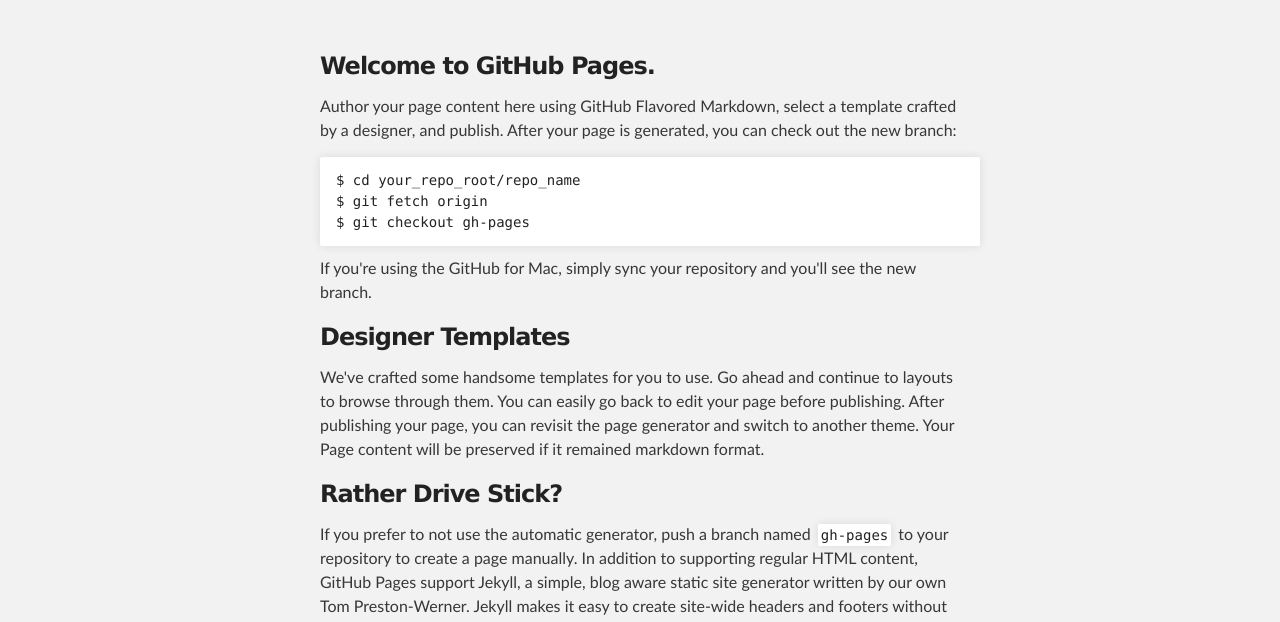
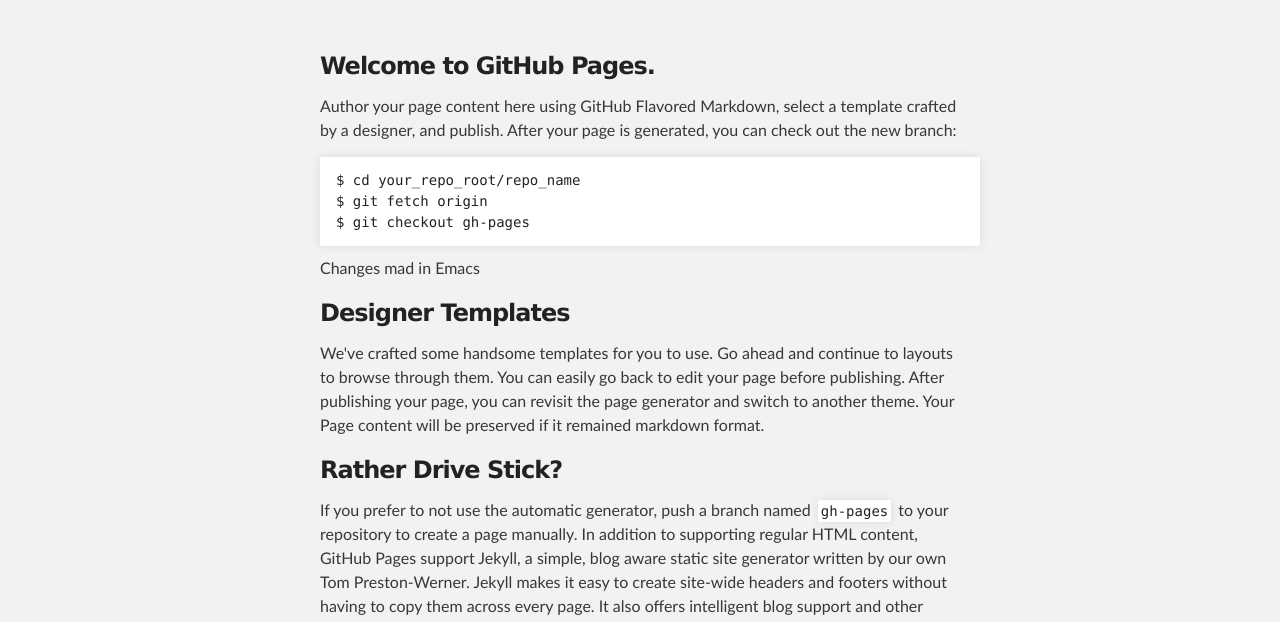
Before and after one commit to borisiceman/borisiceman.github.io, a plain HTML site: page index.html in a window 1280 px wide. Shown: the part 176-798 px from the top of the page. Drawn offline with Linux system fonts and the light colour scheme.

Commit message:
by emacs

```diff
--- a/index.html
+++ b/index.html
@@ -38,7 +38,7 @@ $ git fetch origin
 $ git checkout gh-pages
 </code></pre>
 
-      <p>If you're using the GitHub for Mac, simply sync your repository and you'll see the new branch.</p>
+      <p> Changes mad in Emacs </p>
 
       <h3>
 <a id="designer-templates" class="anchor" href="#designer-templates" aria-hidden="true"><span class="octicon octicon-link"></span></a>Designer Templates</h3>
```
